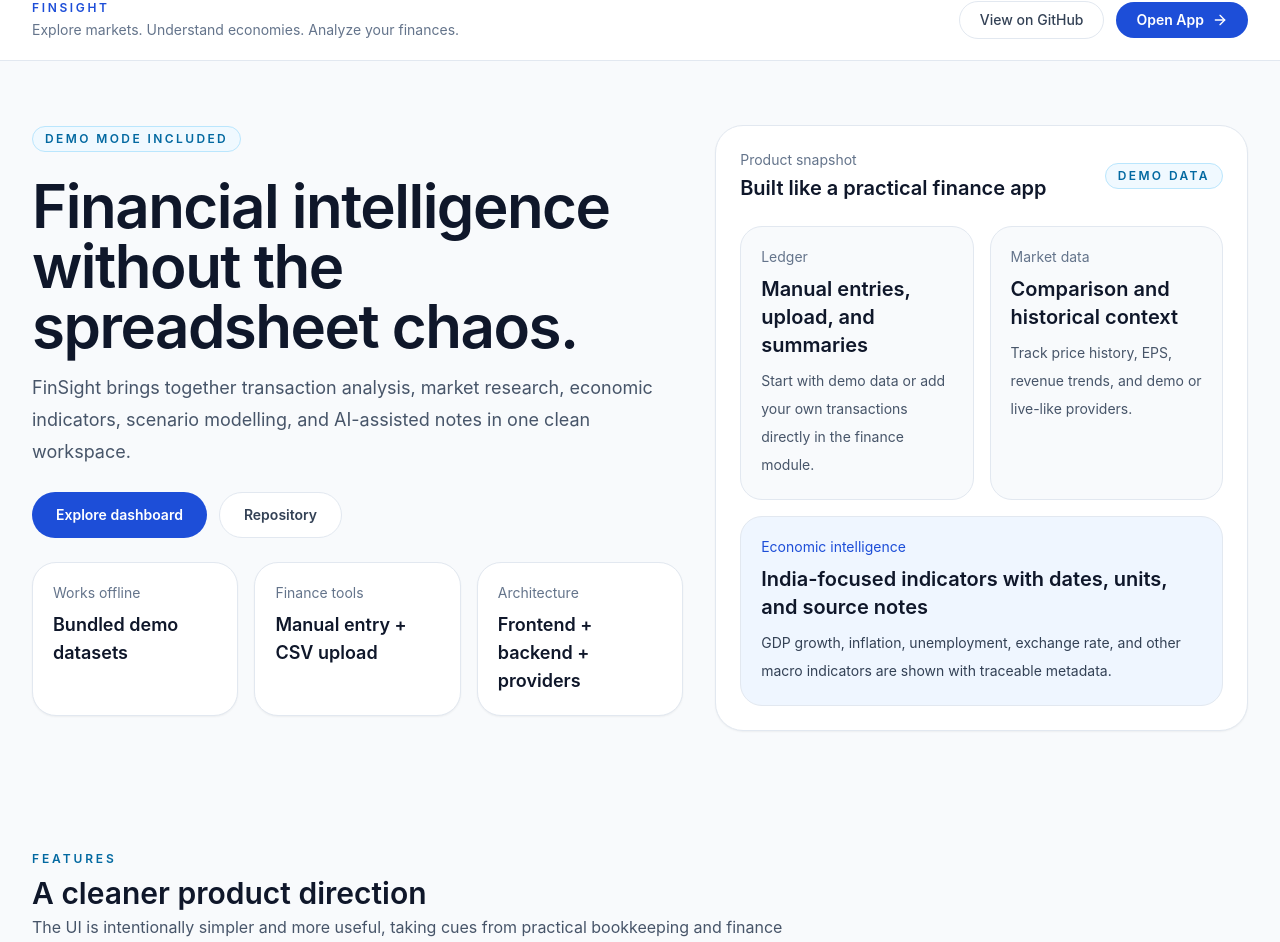
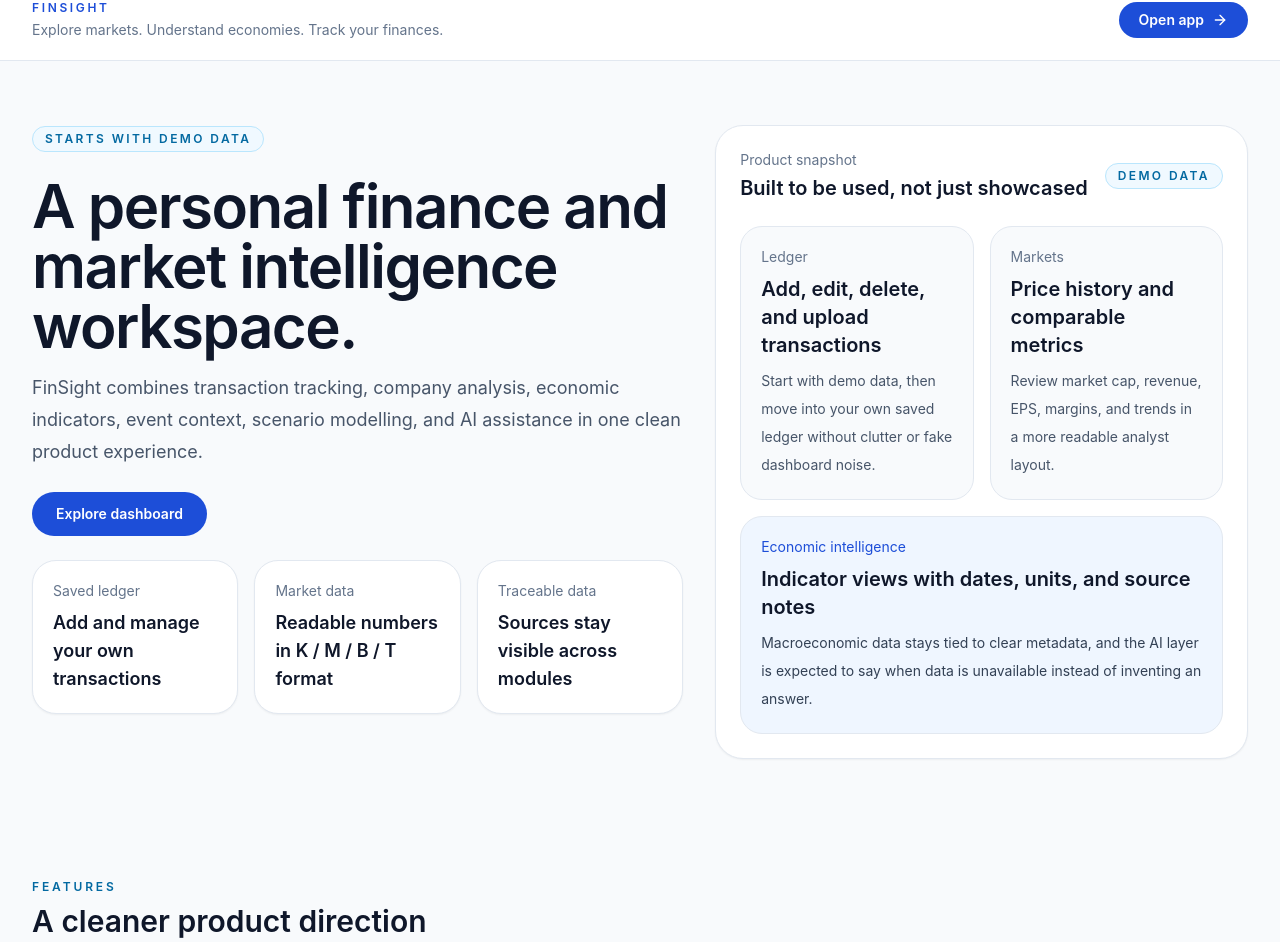
Before and after one commit to Dhairya1111/Finsight, a React (Vite) app in the folder frontend/: page / in a window 1280 px wide. Shown: the part 20-962 px from the top of the page. Built offline with nearby package versions, Linux system fonts and the light colour scheme; no server answers.

Commit message:
fix: improve app polish, AI responses, and numeric formatting

```diff
--- a/frontend/src/components/AppShell.tsx
+++ b/frontend/src/components/AppShell.tsx
@@ -157,7 +157,7 @@
                 </p>
               </div>
               <div className="rounded-full border border-emerald-200 bg-emerald-50 px-4 py-2 text-xs font-semibold uppercase tracking-[0.16em] text-emerald-700">
-                Educational use only
+                Live workspace
               </div>
             </div>
           </header>
--- a/frontend/src/pages/AIAnalystPage.tsx
+++ b/frontend/src/pages/AIAnalystPage.tsx
@@ -25,7 +25,6 @@
     try {
       const payload: Record<string, string> = { question, domain };
       if (domain === "markets") payload.symbol = symbol;
-      if (domain === "economics") payload.indicator_id = "gdp_growth";
       if (domain === "events") payload.event_id = "covid-19-shock-2020";
       const response = await api.askAI(payload);
       setAnswer(response);
--- a/frontend/src/pages/LandingPage.tsx
+++ b/frontend/src/pages/LandingPage.tsx
@@ -5,7 +5,6 @@
   BrainCircuit,
   ChartCandlestick,
   Database,
-  GitBranch,
   Landmark,
   ShieldCheck,
 } from "lucide-react";
@@ -13,10 +12,6 @@
 
 import { DemoBadge } from "../components/DemoBadge";
 import { SectionHeading } from "../components/SectionHeading";
-
-const githubUrl =
-  import.meta.env.VITE_GITHUB_URL ??
-  "https://github.com/your-username/finsight";
 
 const features = [
   {
@@ -50,10 +45,10 @@
       "Ask plain-language questions grounded in verified app data with a safe fallback mode.",
   },
   {
-    title: "Open-source build quality",
-    icon: GitBranch,
+    title: "Reliable data workflows",
+    icon: Database,
     description:
-      "Structured backend, typed frontend, tests, provider abstractions, and deployment setup.",
+      "Typed APIs, traceable sources, saved ledger records, and structured analytics across the platform.",
   },
 ];
 
@@ -78,41 +73,31 @@
               FinSight
             </p>
             <p className="mt-1 text-sm text-slate-500">
-              Explore markets. Understand economies. Analyze your finances.
+              Explore markets. Understand economies. Track your finances.
             </p>
           </div>
-          <div className="flex items-center gap-3">
-            <a
-              href={githubUrl}
-              target="_blank"
-              rel="noreferrer"
-              className="hidden rounded-full border border-slate-200 bg-white px-5 py-2 text-sm font-medium text-slate-700 transition hover:bg-slate-50 md:inline-flex"
-            >
-              View on GitHub
-            </a>
           <Link
             to="/dashboard"
             className="inline-flex items-center gap-2 rounded-full bg-blue-700 px-5 py-2 text-sm font-semibold text-white transition hover:bg-blue-600"
           >
-              Open App
+            Open app
             <ArrowRight className="h-4 w-4" />
           </Link>
-          </div>
         </div>
       </header>
 
       <main>
         <section className="mx-auto grid max-w-7xl gap-8 px-6 py-12 lg:grid-cols-[1.1fr,0.9fr] lg:px-8 lg:py-16">
           <div className="space-y-6">
-            <DemoBadge label="Demo mode included" />
+            <DemoBadge label="Starts with demo data" />
             <div className="space-y-4">
               <h1 className="max-w-4xl text-4xl font-semibold tracking-tight text-slate-900 md:text-5xl lg:text-6xl">
-                Financial intelligence without the spreadsheet chaos.
+                A personal finance and market intelligence workspace.
               </h1>
               <p className="max-w-3xl text-lg leading-8 text-slate-600">
-                FinSight brings together transaction analysis, market research,
-                economic indicators, scenario modelling, and AI-assisted notes
-                in one clean workspace.
+                FinSight combines transaction tracking, company analysis,
+                economic indicators, event context, scenario modelling, and AI
+                assistance in one clean product experience.
               </p>
             </div>
             <div className="flex flex-wrap gap-3">
@@ -122,20 +107,12 @@
               >
                 Explore dashboard
               </Link>
-              <a
-                href={githubUrl}
-                target="_blank"
-                rel="noreferrer"
-                className="inline-flex items-center gap-2 rounded-full border border-slate-200 bg-white px-6 py-3 text-sm font-semibold text-slate-700 transition hover:bg-slate-50"
-              >
-                Repository
-              </a>
             </div>
             <div className="grid gap-4 sm:grid-cols-3">
               {[
-                ["Works offline", "Bundled demo datasets"],
-                ["Finance tools", "Manual entry + CSV upload"],
-                ["Architecture", "Frontend + backend + providers"],
+                ["Saved ledger", "Add and manage your own transactions"],
+                ["Market data", "Readable numbers in K / M / B / T format"],
+                ["Traceable data", "Sources stay visible across modules"],
               ].map(([label, value]) => (
                 <div
                   key={label}
@@ -155,7 +132,7 @@
               <div>
                 <p className="text-sm text-slate-500">Product snapshot</p>
                 <h2 className="mt-1 text-xl font-semibold text-slate-900">
-                  Built like a practical finance app
+                  Built to be used, not just showcased
                 </h2>
               </div>
               <DemoBadge />
@@ -166,32 +143,33 @@
                 <div className="rounded-[22px] border border-slate-200 bg-slate-50 p-5">
                   <p className="text-sm text-slate-500">Ledger</p>
                   <p className="mt-2 text-xl font-semibold text-slate-900">
-                    Manual entries, upload, and summaries
+                    Add, edit, delete, and upload transactions
                   </p>
                   <p className="mt-2 text-sm leading-7 text-slate-600">
-                    Start with demo data or add your own transactions directly
-                    in the finance module.
+                    Start with demo data, then move into your own saved ledger
+                    without clutter or fake dashboard noise.
                   </p>
                 </div>
                 <div className="rounded-[22px] border border-slate-200 bg-slate-50 p-5">
-                  <p className="text-sm text-slate-500">Market data</p>
+                  <p className="text-sm text-slate-500">Markets</p>
                   <p className="mt-2 text-xl font-semibold text-slate-900">
-                    Comparison and historical context
+                    Price history and comparable metrics
                   </p>
                   <p className="mt-2 text-sm leading-7 text-slate-600">
-                    Track price history, EPS, revenue trends, and demo or
-                    live-like providers.
+                    Review market cap, revenue, EPS, margins, and trends in a
+                    more readable analyst layout.
                   </p>
                 </div>
               </div>
               <div className="rounded-[22px] border border-slate-200 bg-blue-50 p-5">
                 <p className="text-sm text-blue-700">Economic intelligence</p>
                 <p className="mt-2 text-xl font-semibold text-slate-900">
-                  India-focused indicators with dates, units, and source notes
+                  Indicator views with dates, units, and source notes
                 </p>
                 <p className="mt-2 text-sm leading-7 text-slate-700">
-                  GDP growth, inflation, unemployment, exchange rate, and other
-                  macro indicators are shown with traceable metadata.
+                  Macroeconomic data stays tied to clear metadata, and the AI
+                  layer is expected to say when data is unavailable instead of
+                  inventing an answer.
                 </p>
               </div>
             </div>
@@ -202,7 +180,7 @@
           <SectionHeading
             eyebrow="Features"
             title="A cleaner product direction"
-            description="The UI is intentionally simpler and more useful, taking cues from practical bookkeeping and finance tools rather than flashy concept dashboards."
+            description="The interface is intentionally simpler and more useful, taking cues from practical finance and bookkeeping products rather than flashy concept dashboards."
           />
 
           <div className="mt-8 grid gap-5 md:grid-cols-2 xl:grid-cols-3">
@@ -253,9 +231,9 @@
               </h3>
             </div>
             <p className="mt-4 text-sm leading-7 text-slate-600">
-              FinSight is an educational and research-oriented project. It does
-              not provide personalized financial advice, lending decisions, or
-              reliable real-world forecasting.
+              FinSight is built for serious analysis workflows. It does not use
+              your data to generate personalized financial advice, and source
+              notes remain visible so figures can be verified.
             </p>
           </div>
         </section>
--- a/frontend/src/pages/MarketsPage.tsx
+++ b/frontend/src/pages/MarketsPage.tsx
@@ -13,11 +13,30 @@
 import { api } from "../services/api";
 import {
   formatCompactCurrency,
+  formatCompactNumber,
   formatNumber,
   formatPercent,
 } from "../utils/format";
 
 const defaultSymbols = ["AAPL", "MSFT", "INFY.NS"];
+const percentageMetrics = new Set([
+  "ROE",
+  "Profit margin",
+  "Revenue growth",
+  "Earnings growth",
+]);
+const ratioMetrics = new Set(["Latest price", "EPS", "P/E", "P/B"]);
+const sizeMetrics = new Set(["Market cap", "Revenue", "Debt", "Cash"]);
+
+function formatComparisonMetric(metric: string, value: number | null) {
+  if (value === null) return "—";
+  if (percentageMetrics.has(metric)) return formatPercent(value);
+  if (sizeMetrics.has(metric)) return formatCompactNumber(value);
+  if (ratioMetrics.has(metric)) return formatNumber(value);
+  return Math.abs(value) >= 1000
+    ? formatCompactNumber(value)
+    : formatNumber(value);
+}
 
 export function MarketsPage() {
   const [selectedSymbol, setSelectedSymbol] = useState("AAPL");
@@ -261,7 +280,10 @@
                         }`}
                       >
                         {typeof row.values[symbol] === "number"
-                          ? formatNumber(row.values[symbol])
+                          ? formatComparisonMetric(
+                              row.metric,
+                              row.values[symbol],
+                            )
                           : "—"}
                       </td>
                     ))}
--- a/frontend/src/pages/SimulatorPage.tsx
+++ b/frontend/src/pages/SimulatorPage.tsx
@@ -46,7 +46,7 @@
       <SectionHeading
         eyebrow="Simulator"
         title="What-if scenario tool"
-        description="A simple educational model for exploring directional changes in growth, inflation, sentiment, and currency pressure."
+        description="A simplified scenario model for exploring directional changes in growth, inflation, sentiment, and currency pressure."
       />
 
       <div className="grid gap-6 xl:grid-cols-[360px_minmax(0,1fr)]">
```
Also changed, not shown: frontend/src/pages/DashboardHome.tsx (+8 -2 lines), frontend/src/utils/format.ts (+15 -4 lines), 2 other files (tests, documents, lock files or other folders). Lines whose indentation alone changed are shown as unchanged.
